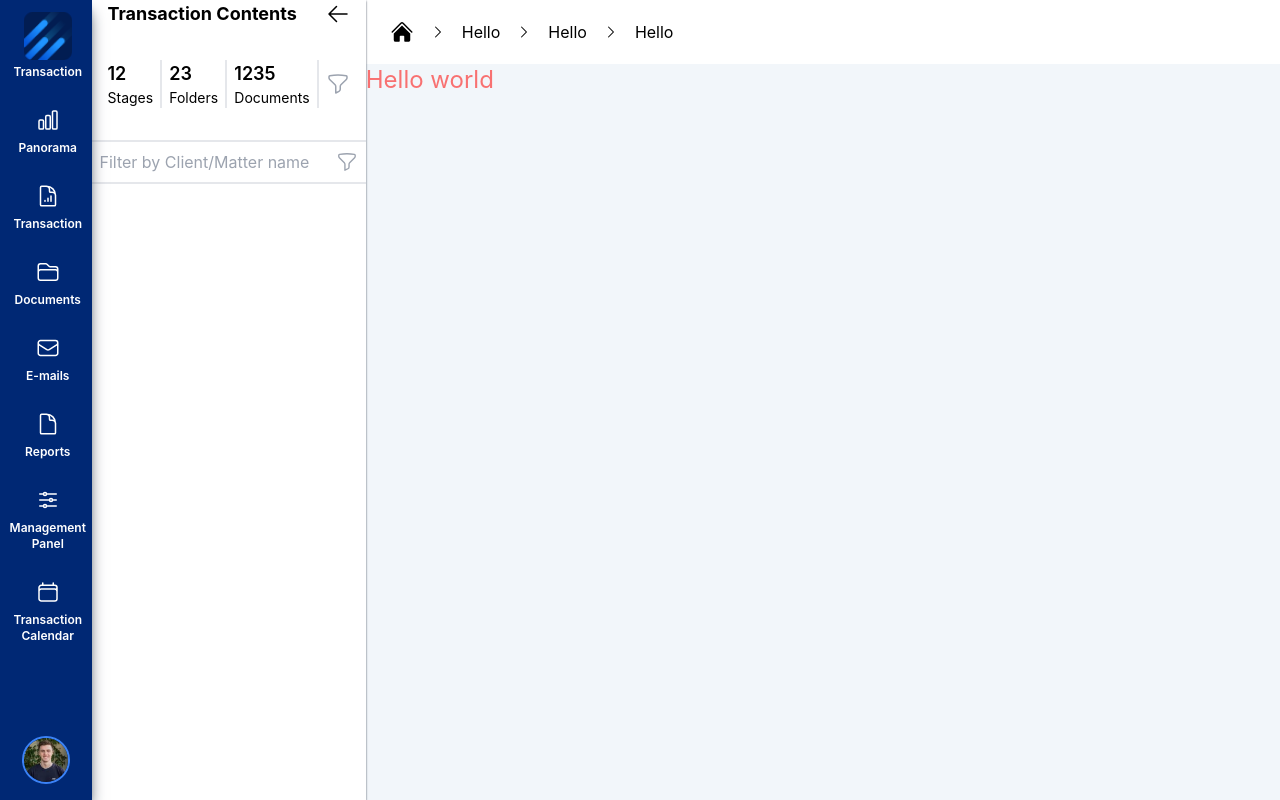
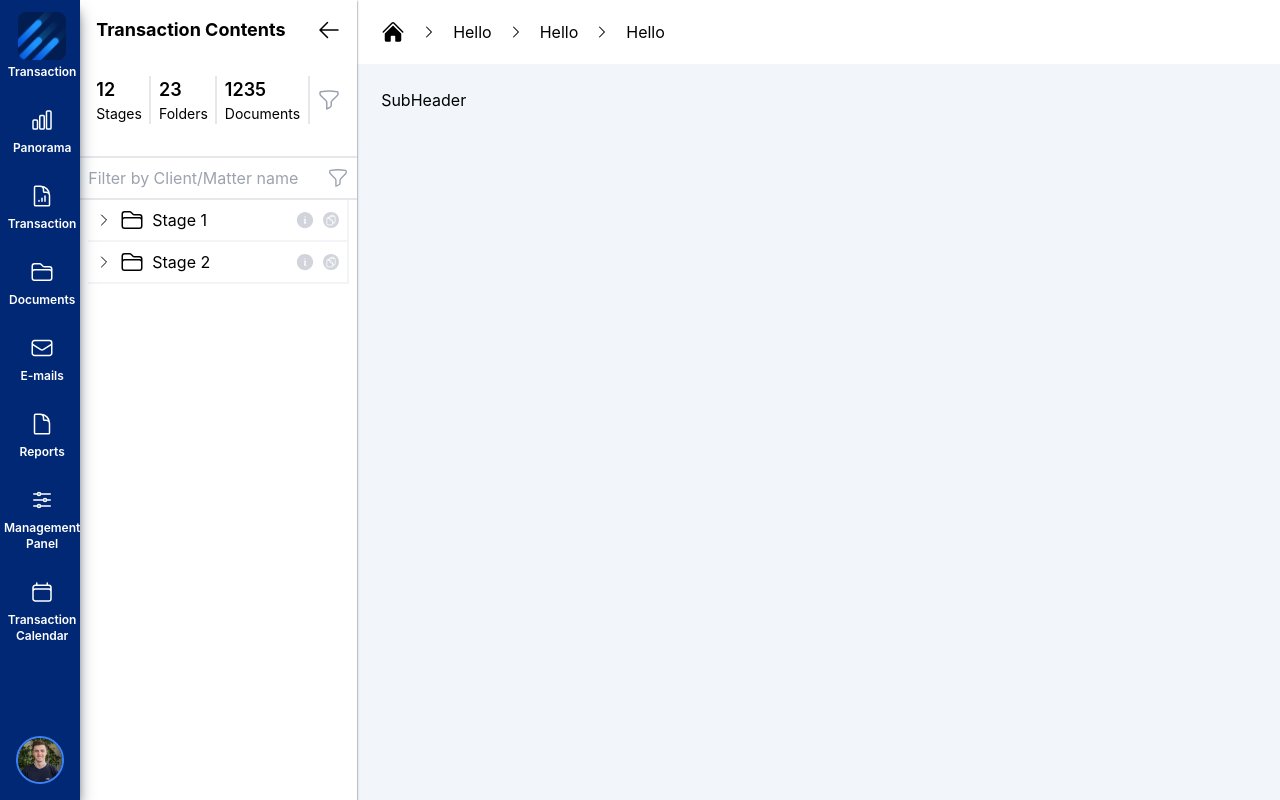
Before and after one commit to IamLucidDreamer/assignment-frontend, a React (Create React App) app in the folder frontend/: page / in a window 1280 px wide. Built offline with nearby package versions, Linux system fonts and the light colour scheme.

Commit message:
Feat : Basic Recurtion Setup

```diff
--- a/frontend/src/App.js
+++ b/frontend/src/App.js
@@ -2,6 +2,7 @@ import SidebarRight from "./components/layout/sidebarRight";
 import Header from "./components/layout/header";
 import CollapsableSidebar from "./components/layout/collapsableSidebar";
 import { useState } from "react";
+import SubHeader from "./components/layout/SubHeader";
 
 function App() {
   const [open, setOpen] = useState(true);
@@ -12,7 +13,9 @@ function App() {
       <CollapsableSidebar open={open} setOpen={setOpen} />
       <div className="flex flex-col w-full">
         <Header />
-        <h1 className="text-red-400 text-2xl">Hello world</h1>
+        <div className="flex flex-col pt-6 px-6">
+          <SubHeader />
+        </div>
       </div>
     </div>
   );
--- /dev/null
+++ b/frontend/src/components/layout/SubHeader.js
@@ -0,0 +1,7 @@
+import React from "react";
+
+const SubHeader = () => {
+  return <div>SubHeader</div>;
+};
+
+export default SubHeader;
--- a/frontend/src/components/layout/collapsableSidebar.js
+++ b/frontend/src/components/layout/collapsableSidebar.js
@@ -1,6 +1,48 @@
-import { FunnelIcon } from "@heroicons/react/24/outline";
-import { ArrowLeftIcon, ArrowRightIcon } from "@heroicons/react/24/solid";
-import React from "react";
+import {
+  ChevronRightIcon,
+  FunnelIcon,
+  FolderIcon,
+  ClipboardDocumentIcon,
+} from "@heroicons/react/24/outline";
+import {
+  ArrowLeftIcon,
+  ArrowRightIcon,
+  InformationCircleIcon,
+} from "@heroicons/react/24/solid";
+import React, { useState } from "react";
+
+const folderStructure = [
+  {
+    name: "Stage 1",
+    type: "folder",
+    children: [
+      {
+        name: "Stage 1.1",
+        type: "folder",
+        children: [
+          {
+            name: "Stage 1.1 Doc",
+            type: "file",
+          },
+        ],
+      },
+      {
+        name: "Stage 1 Doc",
+        type: "file",
+      },
+    ],
+  },
+  {
+    name: "Stage 2",
+    type: "folder",
+    children: [
+      {
+        name: "Stage 2 Doc",
+        type: "file",
+      },
+    ],
+  },
+];
 
 const CollapsableSidebar = ({ open, setOpen }) => {
   const toggleSidebar = () => {
@@ -17,7 +59,7 @@ const CollapsableSidebar = ({ open, setOpen }) => {
     );
   }
   return (
-    <div className="bg-white shadow-gray-600 shadow-sm flex z-30 w-96">
+    <div className="bg-white shadow-gray-600 shadow-sm flex z-30 w-96 py-4">
       <div className="flex flex-col w-full">
         <div className="flex justify-between items-center px-4">
           <h2 className="text-lg font-bold">Transaction Contents</h2>
@@ -41,6 +83,11 @@ const CollapsableSidebar = ({ open, setOpen }) => {
           />
           <FunnelIcon className="w-6 h-6 text-gray-400" />
         </div>
+        <div className="mx-2 border-r-2 border-gray-100">
+          {folderStructure.map((item, index) => (
+            <SidebarItem key={index} item={item} />
+          ))}
+        </div>
       </div>
     </div>
   );
@@ -56,3 +103,53 @@ const TitleStats = ({ title, statData }) => {
     </div>
   );
 };
+
+const SidebarItem = ({ item }) => {
+  const [showChildrem, setShowChildrem] = useState(false);
+
+  if (item.type === "file") {
+    return <li className="ml-4">{item.name}</li>;
+  } else if (item.type === "folder") {
+    return (
+      <>
+        <StageCard
+          title={item?.name}
+          showChildrem={showChildrem}
+          setShowChildrem={setShowChildrem}
+        />
+        {showChildrem && (
+          <ul className="ml-4">
+            {item.children.map((child, index) => (
+              <SidebarItem key={index} item={child} />
+            ))}
+          </ul>
+        )}
+      </>
+    );
+  } else {
+    return null;
+  }
+};
+
+const StageCard = ({ title, showChildrem, setShowChildrem }) => {
+  const toggleSubFolder = () => {
+    setShowChildrem(!showChildrem);
+  };
+  return (
+    <div className="border-b-2 border-gray-100 py-2 w-full px-2 flex gap-2 items-center justify-between">
+      <div className="flex items-center gap-2">
+        <button onClick={toggleSubFolder}>
+          <ChevronRightIcon className="w-4 h-4" />
+        </button>
+        <FolderIcon className="w-6 h-6" />
+        <h3>{title}</h3>
+      </div>
+      <div className="flex items-center gap-2">
+        <InformationCircleIcon className="w-5 h-5 text-gray-300" />
+        <div className="h-4 w-4 p-0.5 bg-gray-300 rounded-full">
+          <ClipboardDocumentIcon className=" text-white" />
+        </div>
+      </div>
+    </div>
+  );
+};
--- a/frontend/src/components/layout/sidebarRight.js
+++ b/frontend/src/components/layout/sidebarRight.js
@@ -58,7 +58,10 @@ const SidebarRight = () => {
   ];
 
   return (
-    <div className="bg-primary shadow-gray-600 shadow-lg flex z-50">
+    <div
+      className="bg-primary shadow-gray-600 shadow-lg flex z-50"
+      style={{ width: "100px" }}
+    >
       <div className="flex flex-col relative">
         {btnOptions.map((val, index) => {
           return (
```
